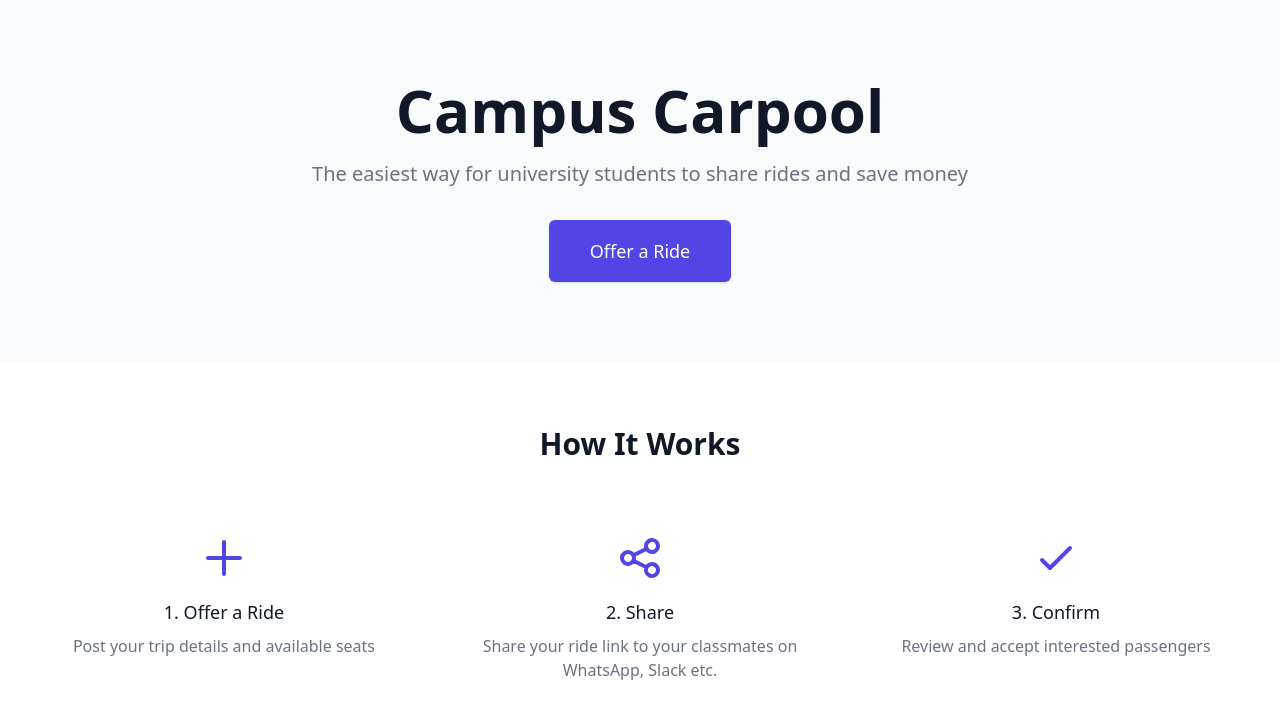
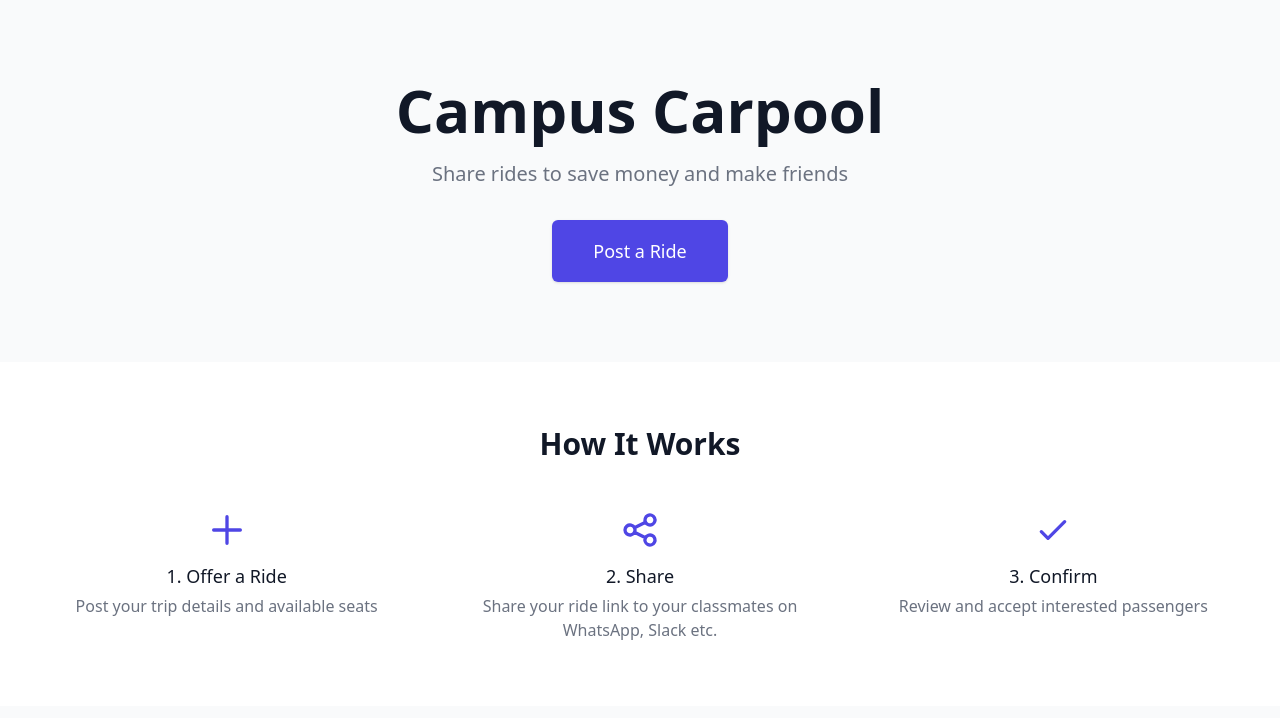
Before and after one commit to jjhliu2001/app-directory, a Next.js app: page / in a window 1280 px wide. Shown: the top 718 px of the page. Built offline with nearby package versions, Linux system fonts and the light colour scheme.

Commit message:
Edits to landing page

```diff
--- a/app/page.tsx
+++ b/app/page.tsx
@@ -10,8 +10,7 @@ export default function Page() {
             Campus Carpool
           </h1>
           <p className="mx-auto mt-3 max-w-md text-base text-gray-500 sm:text-lg md:mt-5 md:max-w-3xl md:text-xl">
-            The easiest way for university students to share rides and save
-            money
+            Share rides to save money and make friends
           </p>
           <div className="mx-auto mt-5 max-w-md sm:flex sm:justify-center md:mt-8">
             <div className="rounded-md shadow">
@@ -19,92 +18,46 @@ export default function Page() {
                 href="/offer-a-ride"
                 className="flex w-full items-center justify-center rounded-md border border-transparent bg-indigo-600 px-8 py-3 text-base font-medium text-white hover:bg-indigo-700 md:px-10 md:py-4 md:text-lg"
               >
-                Offer a Ride
+                Post a Ride
               </Link>
             </div>
           </div>
         </div>
       </div>
+      <div className="h-[-4rem]"></div>
 
       {/* How it Works Section */}
       <div className="bg-white">
         <div className="mx-auto max-w-7xl px-4 py-16 sm:px-6 lg:px-8">
           <div className="text-center">
-            <h2 className="text-3xl font-extrabold text-gray-900">
-              How It Works
-            </h2>
-            <div className="mt-12 grid grid-cols-1 gap-8 sm:grid-cols-2 lg:grid-cols-3">
-              <div className="pt-6">
+            <h2 className="text-3xl font-extrabold text-gray-900">How It Works</h2>
+            <div className="mt-8 grid grid-cols-1 gap-6 sm:grid-cols-2 lg:grid-cols-3">
+              <div className="pt-4">
                 <div className="flex justify-center">
-                  <svg
-                    xmlns="http://www.w3.org/2000/svg"
-                    className="h-12 w-12 text-indigo-600"
-                    fill="none"
-                    viewBox="0 0 24 24"
-                    stroke="currentColor"
-                  >
-                    <path
-                      strokeLinecap="round"
-                      strokeLinejoin="round"
-                      strokeWidth={2}
-                      d="M12 4v16m8-8H4"
-                    />
+                  <svg xmlns="http://www.w3.org/2000/svg" className="h-10 w-10 text-indigo-600" fill="none" viewBox="0 0 24 24" stroke="currentColor">
+                    <path strokeLinecap="round" strokeLinejoin="round" strokeWidth={2} d="M12 4v16m8-8H4" />
                   </svg>
                 </div>
-                <div className="mt-4 text-lg font-medium text-gray-900">
-                  1. Offer a Ride
-                </div>
-                <div className="mt-2 text-base text-gray-500">
-                  Post your trip details and available seats
-                </div>
+                <div className="mt-3 text-lg font-medium text-gray-900">1. Offer a Ride</div>
+                <div className="mt-1 text-base text-gray-500">Post your trip details and available seats</div>
               </div>
-              <div className="pt-6">
+              <div className="pt-4">
                 <div className="flex justify-center">
-                  <svg
-                    xmlns="http://www.w3.org/2000/svg"
-                    className="h-12 w-12 text-indigo-600"
-                    fill="none"
-                    viewBox="0 0 24 24"
-                    stroke="currentColor"
-                  >
-                    <path
-                      strokeLinecap="round"
-                      strokeLinejoin="round"
-                      strokeWidth={2}
-                      d="M8.684 13.342C8.886 12.938 9 12.482 9 12c0-.482-.114-.938-.316-1.342m0 2.684a3 3 0 110-2.684m0 2.684l6.632 3.316m-6.632-6l6.632-3.316m0 0a3 3 0 105.367-2.684 3 3 0 00-5.367 2.684zm0 9.316a3 3 0 105.368 2.684 3 3 0 00-5.368-2.684z"
-                    />
+                  <svg xmlns="http://www.w3.org/2000/svg" className="h-10 w-10 text-indigo-600" fill="none" viewBox="0 0 24 24" stroke="currentColor">
+                    <path strokeLinecap="round" strokeLinejoin="round" strokeWidth={2} d="M8.684 13.342C8.886 12.938 9 12.482 9 12c0-.482-.114-.938-.316-1.342m0 2.684a3 3 0 110-2.684m0 2.684l6.632 3.316m-6.632-6l6.632-3.316m0 0a3 3 0 105.367-2.684 3 3 0 00-5.367 2.684zm0 9.316a3 3 0 105.368 2.684 3 3 0 00-5.368-2.684z" />
                   </svg>
                 </div>
-                <div className="mt-4 text-lg font-medium text-gray-900">
-                  2. Share
-                </div>
-                <div className="mt-2 text-base text-gray-500">
-                  Share your ride link to your classmates on WhatsApp, Slack etc.
-                </div>
+                <div className="mt-3 text-lg font-medium text-gray-900">2. Share</div>
+                <div className="mt-1 text-base text-gray-500">Share your ride link to your classmates on WhatsApp, Slack etc.</div>
               </div>
-              <div className="pt-6">
+              <div className="pt-4">
                 <div className="flex justify-center">
-                  <svg
-                    xmlns="http://www.w3.org/2000/svg"
-                    className="h-12 w-12 text-indigo-600"
-                    fill="none"
-                    viewBox="0 0 24 24"
-                    stroke="currentColor"
-                  >
-                    <path
-                      strokeLinecap="round"
-                      strokeLinejoin="round"
-                      strokeWidth={2}
-                      d="M5 13l4 4L19 7"
-                    />
+                  <svg xmlns="http://www.w3.org/2000/svg" className="h-10 w-10 text-indigo-600" fill="none" viewBox="0 0 24 24" stroke="currentColor">
+                    <path strokeLinecap="round" strokeLinejoin="round" strokeWidth={2} d="M5 13l4 4L19 7" />
                   </svg>
                 </div>
-                <div className="mt-4 text-lg font-medium text-gray-900">
-                  3. Confirm
-                </div>
-                <div className="mt-2 text-base text-gray-500">
-                  Review and accept interested passengers
-                </div>
+                <div className="mt-3 text-lg font-medium text-gray-900">3. Confirm</div>
+                <div className="mt-1 text-base text-gray-500">Review and accept interested passengers</div>
               </div>
             </div>
           </div>
```
